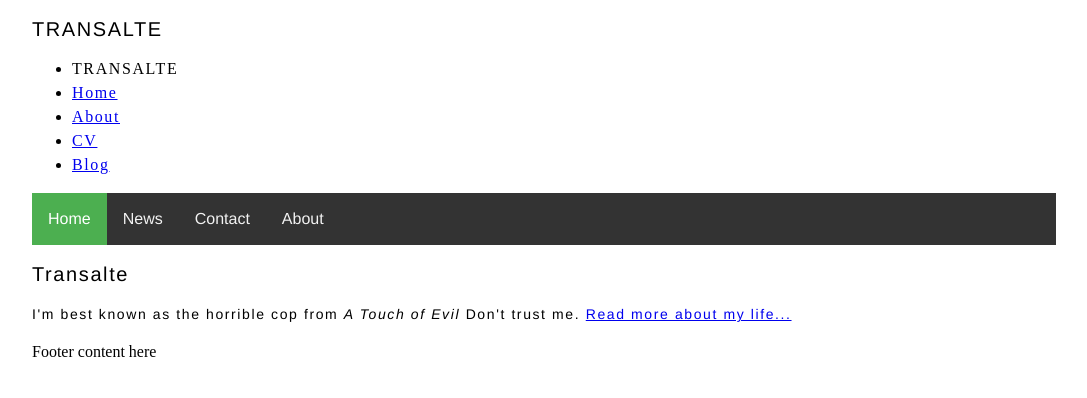
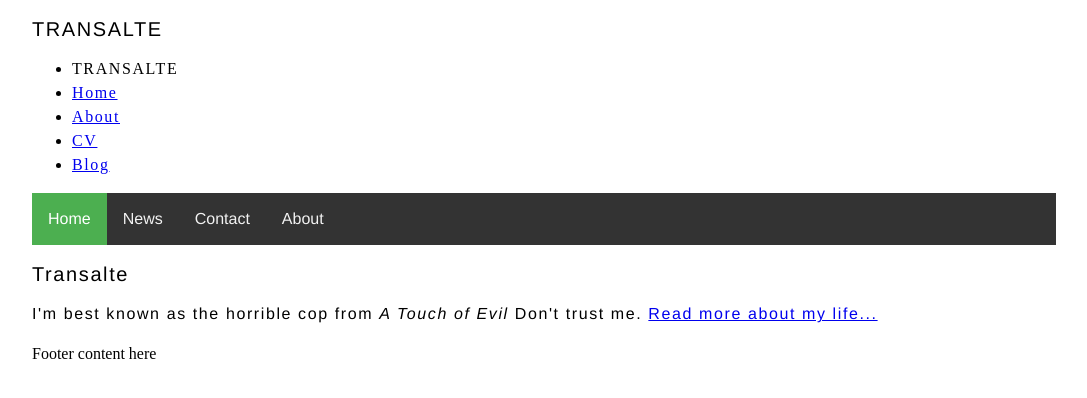
Before and after one commit to transalte/transalte.github.io, a Jekyll site: the page built from index.html, in a window 1280 px wide. Shown: the top 398 px of the page, without its empty margins (96-1183 px from the left). Built offline with Jekyll 4.4.1, drawn with Linux system fonts in a browser that asks for light colours.

Commit message:
Update main.css

```diff
--- a/css/main.css
+++ b/css/main.css
@@ -13,19 +13,19 @@ letter-spacing: .1rem;
 
 p {
 text-align: justify;
-font-size: .875rem;
+font-size: 1rem;
 text-justify: inter-word;
 }
 
 
 ul {
-font-size: 100%;
+font-size: 1rem;
 font-weight: lighter;
 letter-spacing: 0.1rem;
 }
 
 li {
-font-size: 100%;
+font-size: 1rem;
 font-weight: lighter;
 letter-spacing: 0.1rem;
 }
```
